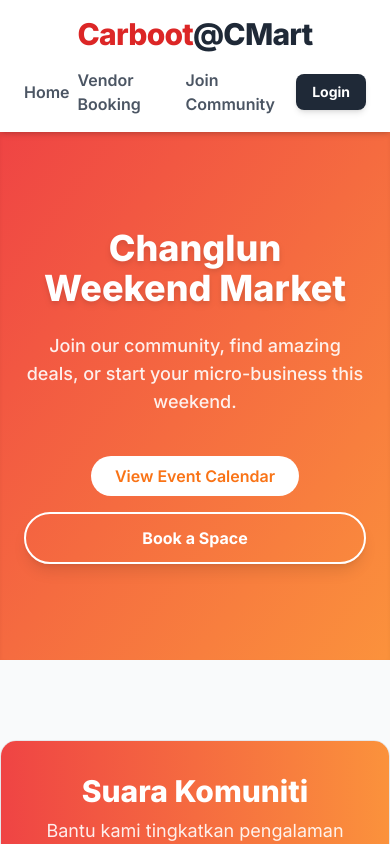
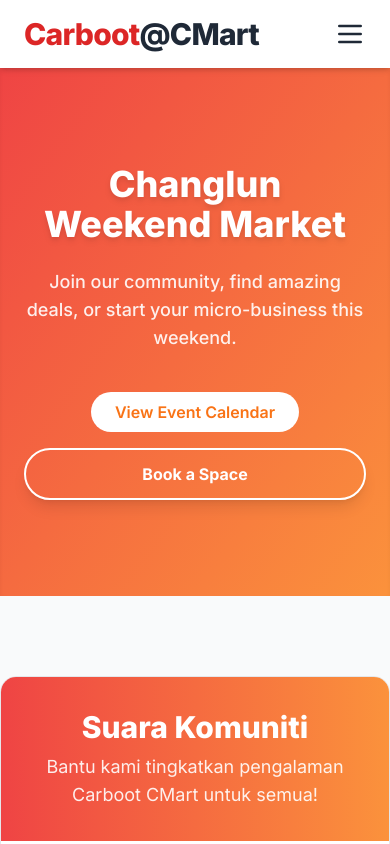
Before and after one commit to krulinas/cmart_ecosystem, a Vue app in the folder frontend/: page / in a window 390 px wide. Shown: the top 844 px of the page. Built offline with nearby package versions, Linux system fonts and the light colour scheme.

Commit message:
Hamburger Menu

```diff
--- a/frontend/src/CommunityPortal.vue
+++ b/frontend/src/CommunityPortal.vue
@@ -1,29 +1,85 @@
 <template>
   <div class="min-h-screen bg-gray-50">
-    <nav class="bg-white shadow-md py-4 px-6 flex flex-col sm:flex-row justify-between items-center sticky top-0 z-50">
-      <div class="text-3xl font-extrabold text-red-600 mb-4 sm:mb-0 tracking-tight">
+    <nav class="bg-white shadow-md sticky top-0 z-50">
+      <div class="max-w-7xl mx-auto px-6 py-4 flex justify-between items-center">
+        <div class="text-3xl font-extrabold text-red-600 tracking-tight">
           Carboot<span class="text-gray-800">@CMart</span>
         </div>
-      <div class="space-x-2 sm:space-x-4 flex items-center">
+
+        <div class="hidden md:flex items-center space-x-6">
           <router-link to="/" class="text-gray-600 hover:text-red-600 font-semibold transition">Home</router-link>
           <router-link to="/vendor-booking" class="text-gray-600 hover:text-red-600 font-semibold transition">Vendor Booking</router-link>
+
           <router-link v-if="!auth.isAuthenticated" to="/register" class="text-gray-600 hover:text-red-600 font-semibold transition">Join Community</router-link>
+
           <router-link
             v-if="auth.isAuthenticated"
             :to="auth.homeForUser()"
             class="text-gray-600 hover:text-red-600 font-semibold transition"
           >Workspace</router-link>
+
           <router-link
             v-if="!auth.isAuthenticated"
             to="/login"
-          class="bg-gray-800 text-white px-4 py-2 rounded-lg shadow-md hover:bg-gray-700 transition text-sm font-bold"
+            class="bg-gray-800 text-white px-5 py-2 rounded-lg shadow hover:bg-gray-700 transition text-sm font-bold"
           >Login</router-link>
+
           <button
             v-else
             @click="logout"
-          class="bg-gray-800 text-white px-4 py-2 rounded-lg shadow-md hover:bg-gray-700 transition text-sm font-bold"
+            class="bg-gray-800 text-white px-5 py-2 rounded-lg shadow hover:bg-gray-700 transition text-sm font-bold"
           >Logout</button>
         </div>
+
+        <div class="md:hidden flex items-center">
+          <button @click="toggleMobileMenu" class="text-gray-800 hover:text-red-600 focus:outline-none transition">
+            <svg class="w-8 h-8" fill="none" stroke="currentColor" viewBox="0 0 24 24" xmlns="http://www.w3.org/2000/svg">
+              <path v-if="!isMobileMenuOpen" stroke-linecap="round" stroke-linejoin="round" stroke-width="2" d="M4 6h16M4 12h16M4 18h16"></path>
+              <path v-else stroke-linecap="round" stroke-linejoin="round" stroke-width="2" d="M6 18L18 6M6 6l12 12"></path>
+            </svg>
+          </button>
+        </div>
+      </div>
+
+      <transition
+        enter-active-class="transition duration-200 ease-out"
+        enter-from-class="transform -translate-y-4 opacity-0"
+        enter-to-class="transform translate-y-0 opacity-100"
+        leave-active-class="transition duration-150 ease-in"
+        leave-from-class="transform translate-y-0 opacity-100"
+        leave-to-class="transform -translate-y-4 opacity-0"
+      >
+        <div v-show="isMobileMenuOpen" class="md:hidden bg-white border-t border-gray-100 absolute w-full shadow-lg">
+          <div class="px-6 py-4 flex flex-col space-y-4">
+            <router-link to="/" @click="isMobileMenuOpen = false" class="text-gray-700 hover:text-red-600 font-semibold text-lg">Home</router-link>
+            <router-link to="/vendor-booking" @click="isMobileMenuOpen = false" class="text-gray-700 hover:text-red-600 font-semibold text-lg">Vendor Booking</router-link>
+
+            <router-link v-if="!auth.isAuthenticated" to="/register" @click="isMobileMenuOpen = false" class="text-gray-700 hover:text-red-600 font-semibold text-lg">Join Community</router-link>
+
+            <router-link
+              v-if="auth.isAuthenticated"
+              :to="auth.homeForUser()"
+              @click="isMobileMenuOpen = false"
+              class="text-gray-700 hover:text-red-600 font-semibold text-lg"
+            >Workspace</router-link>
+
+            <hr class="border-gray-200">
+
+            <router-link
+              v-if="!auth.isAuthenticated"
+              to="/login"
+              @click="isMobileMenuOpen = false"
+              class="bg-gray-800 text-white px-4 py-3 rounded-lg text-center font-bold shadow"
+            >Login</router-link>
+
+            <button
+              v-else
+              @click="() => { logout(); isMobileMenuOpen = false; }"
+              class="bg-gray-800 text-white px-4 py-3 rounded-lg text-center font-bold shadow w-full"
+            >Logout</button>
+          </div>
+        </div>
+      </transition>
     </nav>
 
     <header class="bg-gradient-to-br from-red-500 to-orange-400 text-white text-center py-24 px-6 shadow-inner">
@@ -255,4 +311,10 @@
     isSubmitting.value = false;
   }
 };
+
+const isMobileMenuOpen = ref(false);
+
+const toggleMobileMenu = () => {
+  isMobileMenuOpen.value = !isMobileMenuOpen.value;
+};
 </script>
```
Lines whose indentation alone changed are shown as unchanged.
